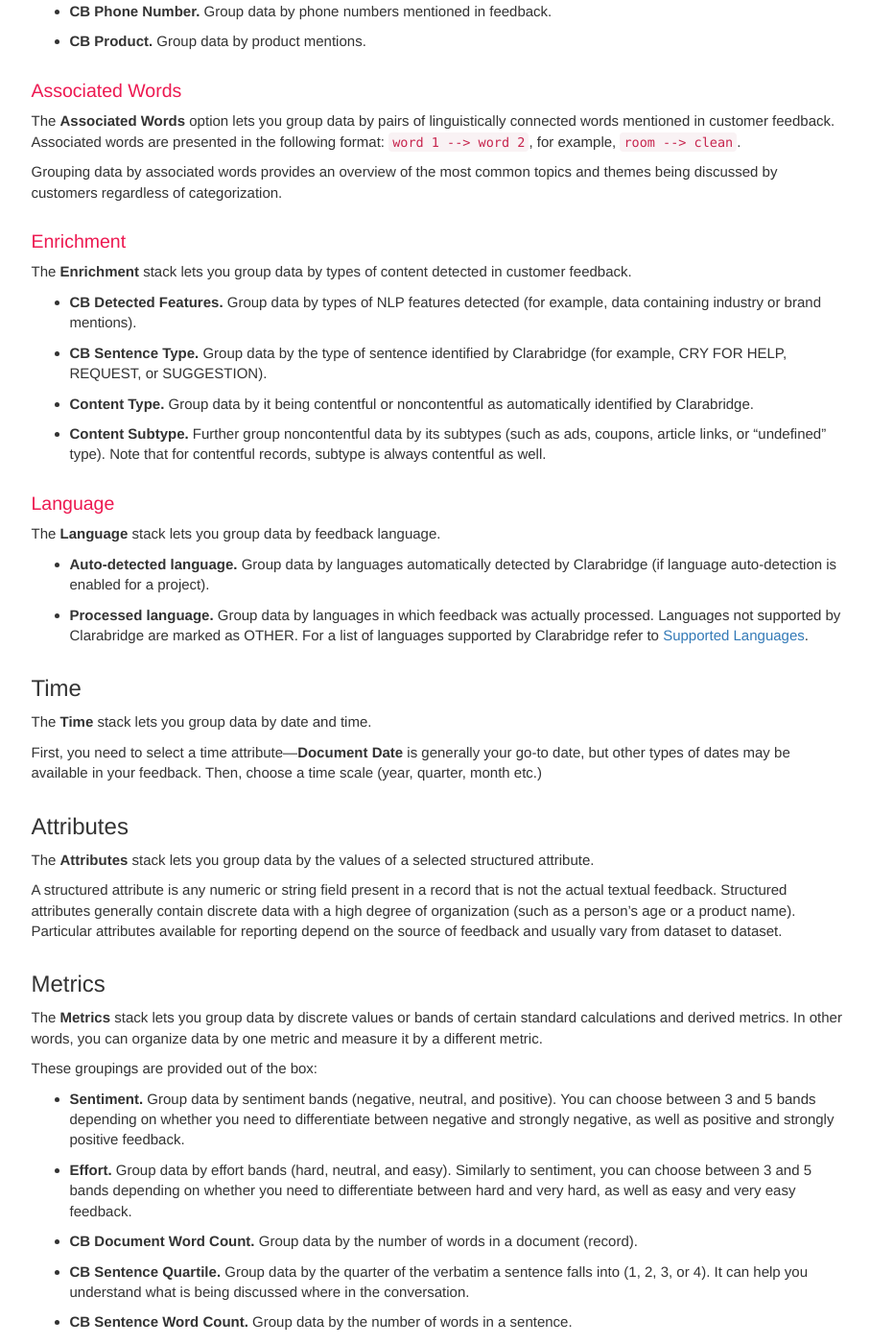
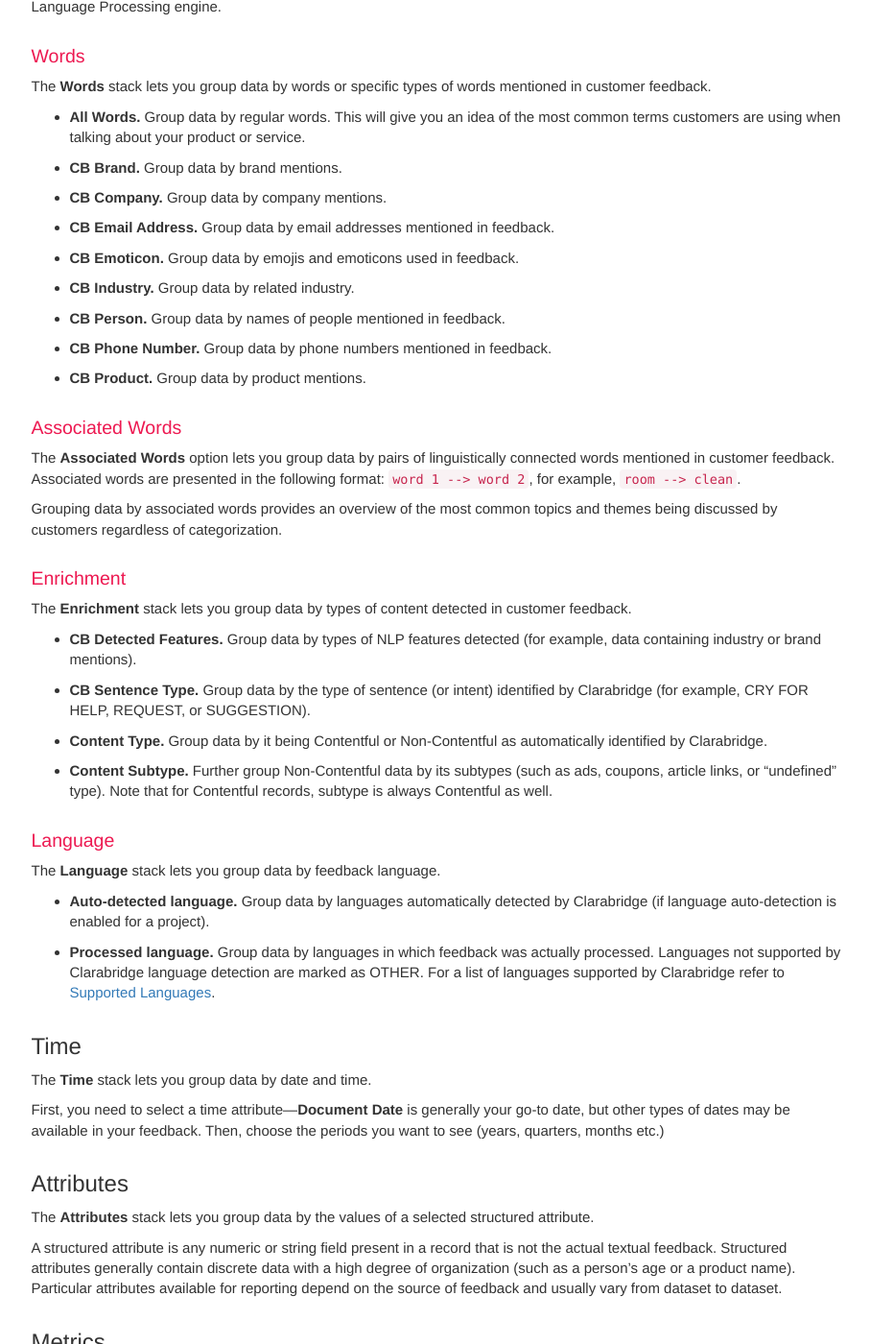
Before and after one commit to billyua/doc-pilot, a Jekyll site: the page built from pages/cxs/grouping-data.md, in a window 1280 px wide and 1400 px high, scrolled down 1484 px. Shown: the whole window at 96% size, without its empty margins (330-1237 px from the left). Built offline with Jekyll 4.4.1, drawn with Linux system fonts in a browser that asks for light colours; nearby versions of some CDN libraries; comment, search, counter and statistics services are not loaded; some of the changed text lies outside the part shown.

Commit message:
updated Grouping Data

```diff
--- a/pages/cxs/grouping-data.md
+++ b/pages/cxs/grouping-data.md
@@ -33,7 +33,7 @@ In CX Studio, you can group data into meaningful segments using the following cr
 
 * [Metrics][grouping-data.html#metrics]
 
-{% include tip.html content="In most reporting widgets you will find the grouping options in the **GROUP BY** drop-down list. Exceptions include a Table report, where you select data groupings in the GROUPINGS section and move them to the Applied Groupings section, and a Heatmap report, where groupings are called BOXES." %}
+{% include tip.html content="In most reporting widgets you will find the grouping options in the **GROUP BY** drop-down list. Exceptions include a [Table report][table-widget], where you select data groupings in the GROUPINGS section and move them to the Applied Groupings section, and a [Heatmap report][heatmap-widget], where groupings are called BOXES." %}
 
 ## Topics
 
@@ -43,7 +43,10 @@ Clarabridge assigns categories to sentences found in unstructured text using key
 
 ## Topic Leaf
 
-Similar to Topics, the **Topic Leaf** option lets you group data by the categories derived from customer feedback. The difference between topics and topic leaves is their relative position in the classification hierarchy: topics usually cover general, high-level themes, while topic leaves provide more specific, lower-level subcategories.
+Similar to Topics, the **Topic Leaf** option lets you group data by the categories derived from customer feedback. Topic leaves are just categories with no subcategories. Topics usually cover general,
+high-level themes, while topic leaves provide more specific, lower-level subcategories.
+
+{% include image.html file="tree-leaves.png" %}
 
 Grouping data by topic leaves provides an overview of specific themes your customers are talking about.
 
@@ -63,9 +66,9 @@ The **Words** stack lets you group data by words or specific types of words ment
 
 * **CB Email Address.** Group data by email addresses mentioned in feedback.
 
-* **CB Emoticon.** Group data by emojis and emoticons used in it.
+* **CB Emoticon.** Group data by emojis and emoticons used in feedback.
 
-* **CB Industry.** Group data by industry relevance.
+* **CB Industry.** Group data by related industry.
 
 * **CB Person.** Group data by names of people mentioned in feedback.
 
@@ -85,11 +88,11 @@ The **Enrichment** stack lets you group data by types of content detected in cus
 
 * **CB Detected Features.** Group data by types of NLP features detected (for example, data containing industry or brand mentions).
 
-* **CB Sentence Type.** Group data by the type of sentence identified by Clarabridge (for example, CRY FOR HELP, REQUEST, or SUGGESTION).
+* **CB Sentence Type.** Group data by the type of sentence (or intent) identified by Clarabridge (for example, CRY FOR HELP, REQUEST, or SUGGESTION).
 
-* **Content Type.** Group data by it being contentful or noncontentful as automatically identified by Clarabridge.
+* **Content Type.** Group data by it being Contentful or Non-Contentful as automatically identified by Clarabridge.
 
-* **Content Subtype.** Further group noncontentful data by its subtypes (such as ads, coupons, article links, or "undefined" type). Note that for contentful records, subtype is always contentful as well.
+* **Content Subtype.** Further group Non-Contentful data by its subtypes (such as ads, coupons, article links, or "undefined" type). Note that for Contentful records, subtype is always Contentful as well.
 
 ### Language
 
@@ -97,13 +100,13 @@ The **Language** stack lets you group data by feedback language.
 
 * **Auto-detected language.** Group data by languages automatically detected by Clarabridge (if language auto-detection is enabled for a project).
 
-* **Processed language.** Group data by languages in which feedback was actually processed. Languages not supported by Clarabridge are marked as OTHER. For a list of languages supported by Clarabridge refer to [Supported Languages][supported-languages].
+* **Processed language.** Group data by languages in which feedback was actually processed. Languages not supported by Clarabridge language detection are marked as OTHER. For a list of languages supported by Clarabridge refer to [Supported Languages][supported-languages].
 
 ## Time
 
 The **Time** stack lets you group data by date and time.
 
-First, you need to select a time attribute—**Document Date** is generally your go-to date, but other types of dates may be available in your feedback. Then, choose a time scale (year, quarter, month etc.)
+First, you need to select a time attribute---**Document Date** is generally your go-to date, but other types of dates may be available in your feedback. Then, choose the periods you want to see (years, quarters, months etc.)
 
 ## Attributes
 
```
Also changed, not shown: images/tree-leaves.png (added).
